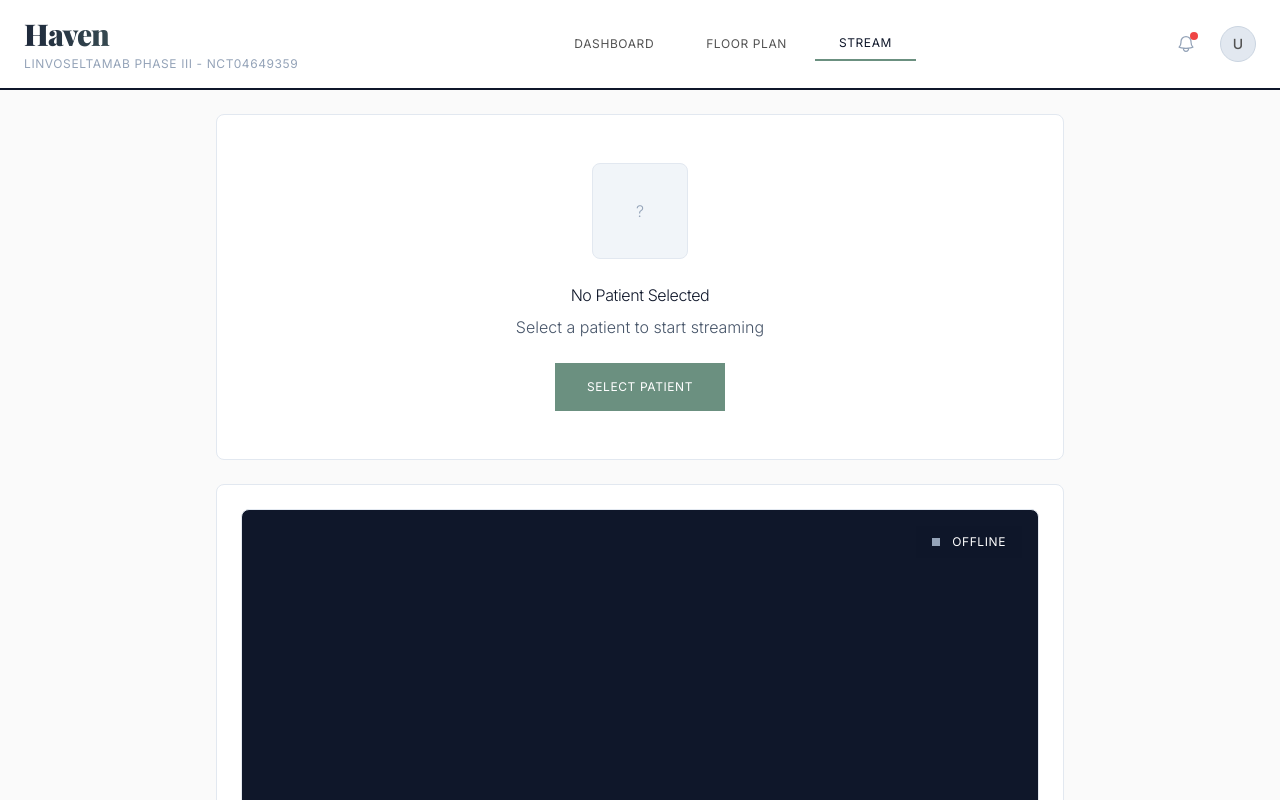
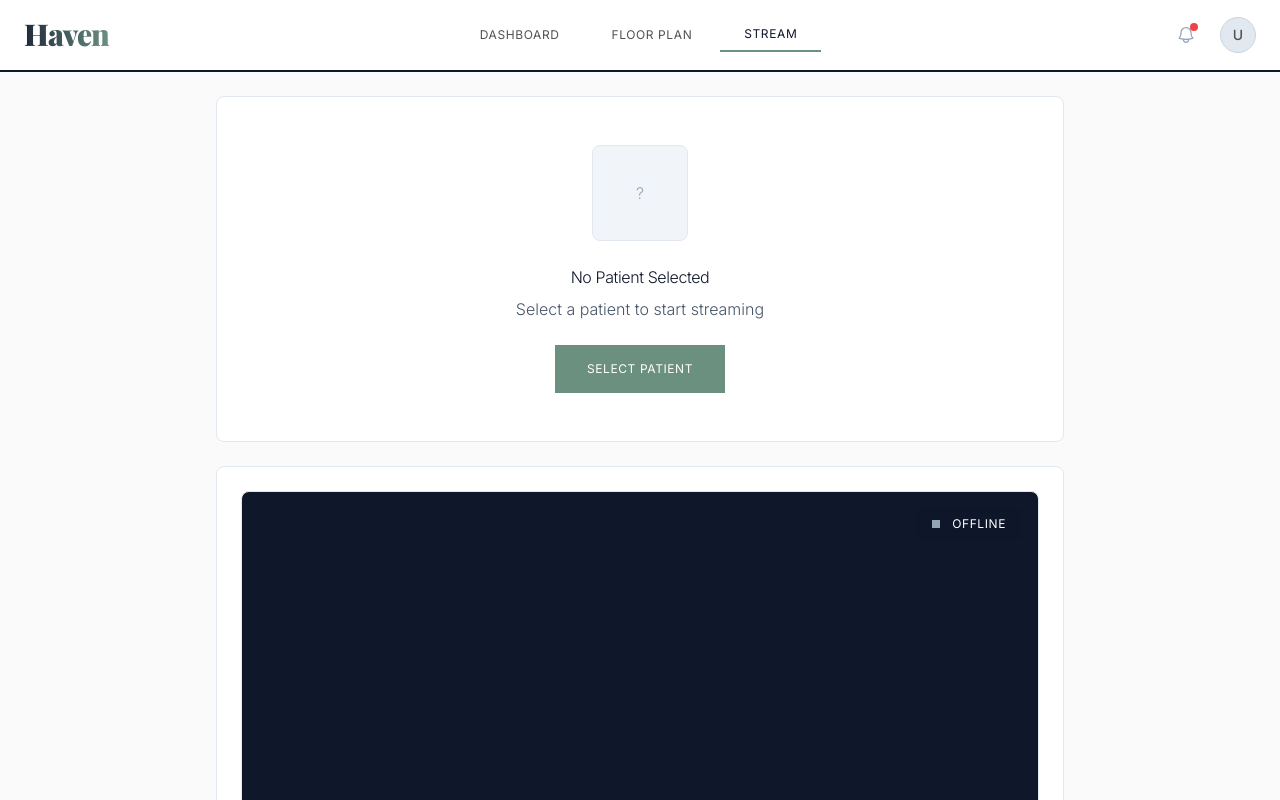
Before and after one commit to scrappydevs/haven, a Next.js app in the folder frontend/: page /stream in a window 1280 px wide. Shown: the top 800 px of the page. Built offline with nearby package versions, Linux system fonts and the light colour scheme.

Commit message:
new floor p[lan

```diff
--- a/frontend/app/dashboard/page.tsx
+++ b/frontend/app/dashboard/page.tsx
@@ -575,7 +575,6 @@ export default function DashboardPage() {
               <h1 className="text-3xl font-playfair font-black bg-gradient-to-r from-primary-950 to-primary-700 bg-clip-text text-transparent leading-tight">
                 Haven
               </h1>
-              <p className="text-[10px] label-uppercase text-neutral-500 mt-0.5">Linvoseltamab Phase III - NCT04649359</p>
             </div>
 
             {/* Center: Navigation */}
--- a/frontend/app/stream/page.tsx
+++ b/frontend/app/stream/page.tsx
@@ -393,7 +393,6 @@ export default function StreamPage() {
               <h1 className="text-3xl font-playfair font-black bg-gradient-to-r from-primary-950 to-primary-700 bg-clip-text text-transparent leading-tight">
                 Haven
               </h1>
-              <p className="text-[10px] label-uppercase text-neutral-500 mt-0.5">Linvoseltamab Phase III - NCT04649359</p>
             </div>
 
             {/* Center: Navigation */}
--- a/frontend/components/AppHeader.tsx
+++ b/frontend/components/AppHeader.tsx
@@ -14,7 +14,6 @@ export default function AppHeader() {
             <h1 className="text-3xl font-playfair font-black bg-gradient-to-r from-primary-950 to-primary-700 bg-clip-text text-transparent leading-tight">
               Haven
             </h1>
-            <p className="text-[10px] label-uppercase text-neutral-500 mt-0.5">Linvoseltamab Phase III - NCT04649359</p>
           </div>
 
           {/* Center: Navigation */}
--- a/frontend/components/ManualAlertsPanel.tsx
+++ b/frontend/components/ManualAlertsPanel.tsx
@@ -99,8 +99,8 @@ export default function ManualAlertsPanel() {
             disabled={isSending}
           >
             <option value="">Choose a nurse...</option>
-            {NURSES.map((nurse) => (
-              <option key={nurse.phone} value={nurse.phone}>
+            {NURSES.map((nurse, index) => (
+              <option key={`${nurse.name}-${index}`} value={nurse.phone}>
                 {nurse.name} ({nurse.phone})
               </option>
             ))}
```
